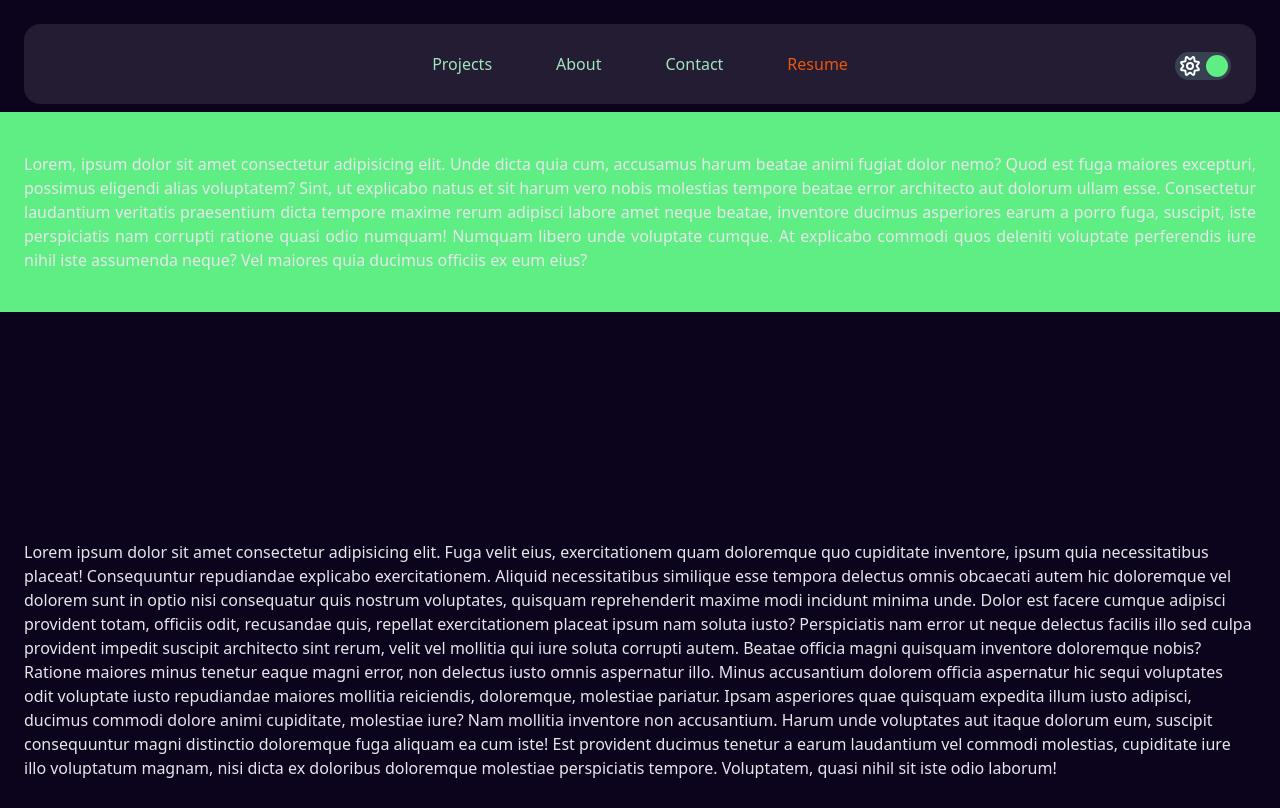
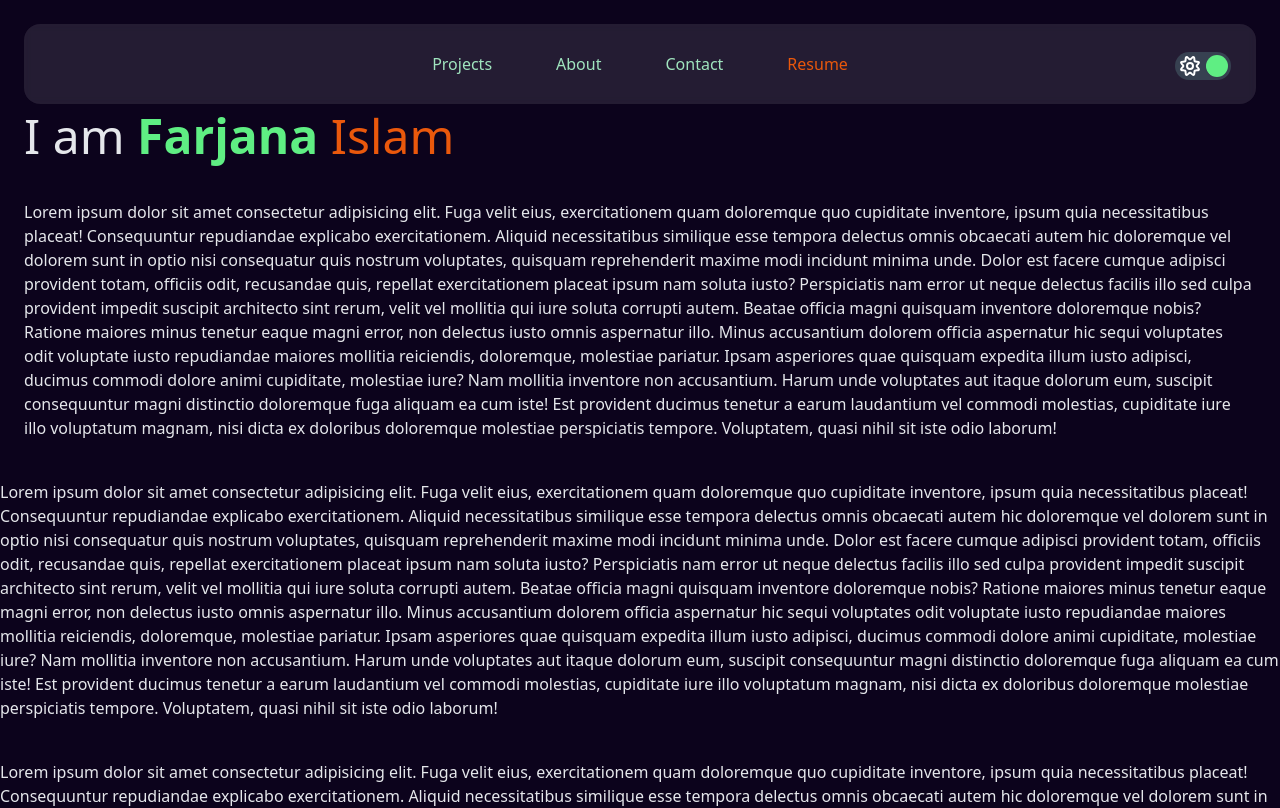
Before and after one commit to farjanaIslamNipa/farjana-islam-portfolio-24, a Vue app: page / in a window 1280 px wide. Shown: the top 808 px of the page. Built offline with nearby package versions, Linux system fonts and the light colour scheme.

Commit message:
working on hero section

```diff
--- a/src/App.vue
+++ b/src/App.vue
@@ -1,6 +1,6 @@
 <template>
   <div :class="{ 'dark': isDarkMode }" class="transition-colors duration-500">
-    <div class="bg-white dark:bg-dark-blue text-app-black dark:text-app-white">
+    <div class="bg-white dark:bg-dark-blue text-app-black dark:text-app-white pt-28">
       <component :is="layout">
         <router-view />
       </component>
--- a/src/components/home/HeroSection.vue
+++ b/src/components/home/HeroSection.vue
@@ -1,7 +1,12 @@
 <template>
-  <div class="bg-white dark:bg-dark-blue min-h-[500px] py-28">
-    <div class="app-container bg-mint-green text-justify py-10">
-Lorem, ipsum dolor sit amet consectetur adipisicing elit. Unde dicta quia cum, accusamus harum beatae animi fugiat dolor nemo? Quod est fuga maiores excepturi, possimus eligendi alias voluptatem? Sint, ut explicabo natus et sit harum vero nobis molestias tempore beatae error architecto aut dolorum ullam esse. Consectetur laudantium veritatis praesentium dicta tempore maxime rerum adipisci labore amet neque beatae, inventore ducimus asperiores earum a porro fuga, suscipit, iste perspiciatis nam corrupti ratione quasi odio numquam! Numquam libero unde voluptate cumque. At explicabo commodi quos deleniti voluptate perferendis iure nihil iste assumenda neque? Vel maiores quia ducimus officiis ex eum eius?
+  <div class="bg-white dark:bg-dark-blue">
+    <div class="app-container">
+      <div class="grid grid-cols-2">
+        <div>
+          <h1 class="text-5xl">I am <span class="font-bold text-mint-green">Farjana</span> <span class="text-app-orange">Islam</span></h1>
+        </div>
+        <div></div>
+      </div>
     </div>
   </div>
 </template>
--- a/src/components/shared/BaseNavbar.vue
+++ b/src/components/shared/BaseNavbar.vue
@@ -6,7 +6,7 @@
           <RouterLink to="/projects" class="nav-item">Projects</RouterLink>
           <RouterLink to="/projects" class="nav-item">About</RouterLink>
           <RouterLink to="/projects" class="nav-item">Contact</RouterLink>
-          <button class="hidden xs:inline-block px-3 sm:px-4 py-1 rounded-lg  text-orange-600 font-medium hover:bg-apple-green">Resume</button>
+          <button class="hidden xs:inline-block px-3 sm:px-4 py-1 rounded-lg text-app-orange font-medium hover:bg-apple-green">Resume</button>
         </div>
         <div class="absolute right-[12px] sm:right-[25px] top-[19px] sm:top-[28px]">
           <input @change="toggleDarkMode" :checked="isDarkMode" type="checkbox" className="checkbox absolute opacity-0 top-0" id="checkbox" />
--- a/tailwind.config.js
+++ b/tailwind.config.js
@@ -22,6 +22,7 @@ export default {
         'apple-green': "#A0E5BF",
         'app-white': "#e5e7eb",
         'app-black': "#0c031c ",
+        'app-orange': "#ea580c ",
       },
       fontSize: {
         'app' : '15px'
```
